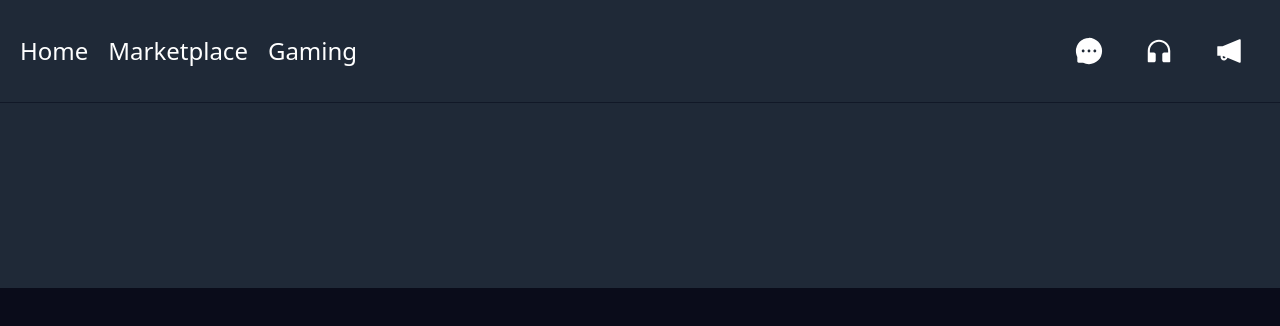
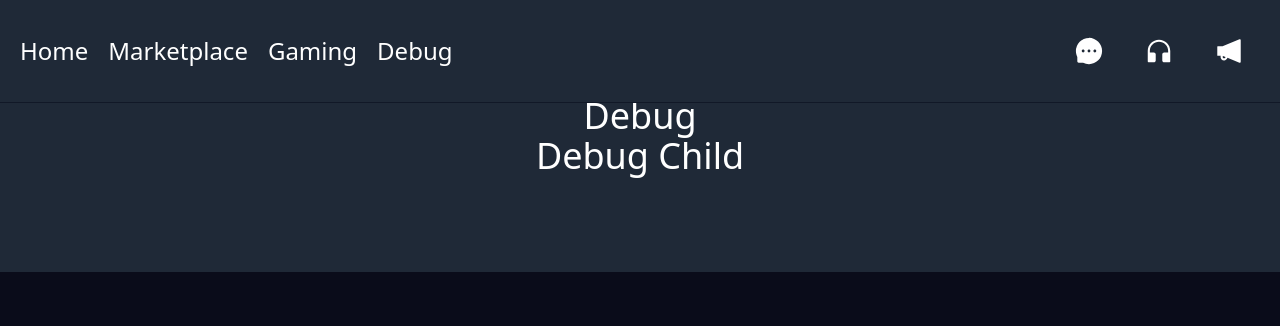
Before and after one commit to AroonSalotra/mock-socialmedia-app, a React (Create React App) app: page /mock-socialmedia-app/debug in a window 1280 px wide. Shown: the top 326 px of the page. Built offline with nearby package versions, Linux system fonts and the light colour scheme.

Commit message:
add debug component

```diff
--- a/src/App.js
+++ b/src/App.js
@@ -7,13 +7,14 @@ import Tabs from './components/Tabs';
 import MarketDisplay from './components/MarketDisplay';
 import Gaming from './components/Gaming';
 import { BrowserRouter, Route, Routes } from 'react-router-dom';
+import Debug from './components/Debug';
 
 function App() {
   return (
     <BrowserRouter>
       <div className="text-white bg-gray-800">
         <Navbar />
-        <div className='py-36'>
+        <div className='py-5 lg:py-24'>
 
           <Routes>
 
@@ -39,6 +40,10 @@ function App() {
                 </>} >
             </Route>
 
+            <Route path='/mock-socialmedia-app/debug'
+              element={<Debug />} >
+            </Route>
+
           </Routes>
         </div>
       </div>
--- a/src/Components/Contacts.jsx
+++ b/src/Components/Contacts.jsx
@@ -21,7 +21,7 @@ const Contacts = (props) => {
             <section className="fixed right-5 py-2">
                 {/* <h3>Online Contacts</h3> */}
 
-                <div className={`flex flex-col ${display} translate-y-48 bg-gray-800 xl:flex xl:translate-y-0 mt-10`}>
+                <div className={`flex flex-col ${display} translate-y-72 bg-gray-800 xl:flex xl:translate-y-0 mt-10`}>
                     {userFilter.map(({ userName, userImg, userId }) => {
                         return <UserDisplay
                             userImg={userImg}
--- /dev/null
+++ b/src/Components/Debug.jsx
@@ -0,0 +1,15 @@
+import DebugComponent from "./DebugComponent";
+
+const Debug = () => {
+    return (
+        <>
+            <DebugComponent
+                text="Debug"
+                tag={""}
+            />
+        </>
+
+    );
+}
+
+export default Debug;
--- /dev/null
+++ b/src/Components/DebugComponent.jsx
@@ -0,0 +1,27 @@
+import { Link } from "react-router-dom";
+
+const DebugComponent = (props) => {
+
+    const { text, tag } = props;
+
+
+    const CustomTag = tag ? tag : "h1"
+
+
+    return (
+        <div className="text-center text-4xl">
+            <h1>
+                {text}
+            </h1>
+
+            <CustomTag>
+                Debug Child
+            </CustomTag>
+
+
+
+        </div>
+    );
+}
+
+export default DebugComponent;
--- a/src/Components/Navbar.jsx
+++ b/src/Components/Navbar.jsx
@@ -23,6 +23,7 @@ const Navbar = () => {
             // { text: "Watch" },
             { text: "Marketplace", linkTo: "marketplace" },
             { text: "Gaming", linkTo: "gaming" },
+            { text: "Debug", linkTo: "debug" }
         ],
         listB: [
             { icon: <AiFillMessage />, id: "icon-nav-msg" },
```
